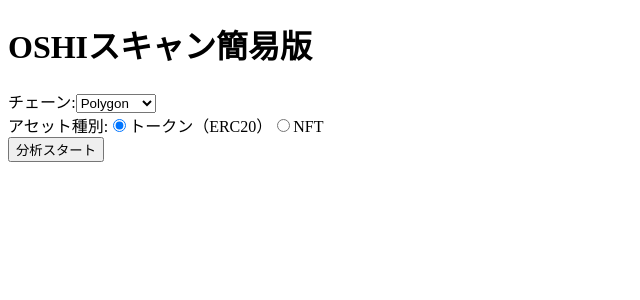
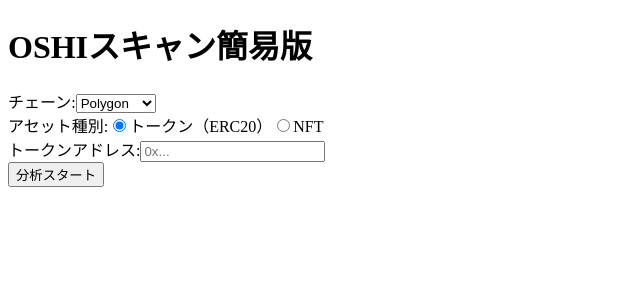
Before and after one commit to kurakugmgm/oshi-scan, a Next.js app: page / in a window 1280 px wide. Shown: the top 300 px of the page, without its empty margins (0-640 px from the left). Built offline with nearby package versions, Linux system fonts and the light colour scheme.

Commit message:
Update TokenAnalyticsDashboard.js

```diff
--- a/components/TokenAnalyticsDashboard.js
+++ b/components/TokenAnalyticsDashboard.js
@@ -14,8 +14,10 @@ export default function TokenAnalyticsDashboard() {
   const [gptComment, setGptComment] = useState("");
   const [chain, setChain] = useState("polygon");
   const [type, setType] = useState("erc20");
+  const [tokenAddress, setTokenAddress] = useState("");
 
   const fetchDummyData = () => {
+    if (!tokenAddress) return alert("トークンアドレスを入力してください。");
     setLoading(true);
     setTimeout(() => {
       setHolderData([
@@ -72,6 +74,16 @@ export default function TokenAnalyticsDashboard() {
             NFT
           </label>
         </div>
+        <div>
+          <label className="font-medium mr-2">トークンアドレス:</label>
+          <input
+            type="text"
+            value={tokenAddress}
+            onChange={(e) => setTokenAddress(e.target.value)}
+            placeholder="0x..."
+            className="border p-1 rounded w-full"
+          />
+        </div>
       </div>
 
       <button
```
